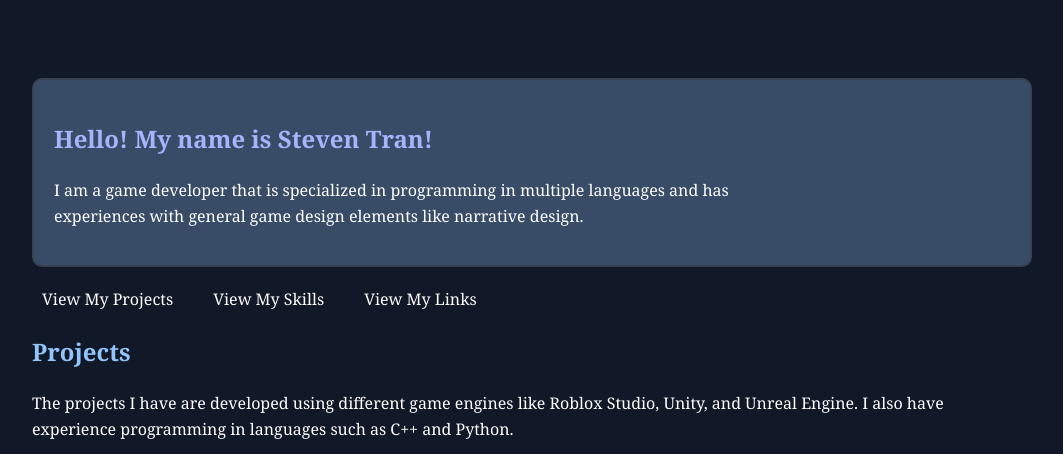
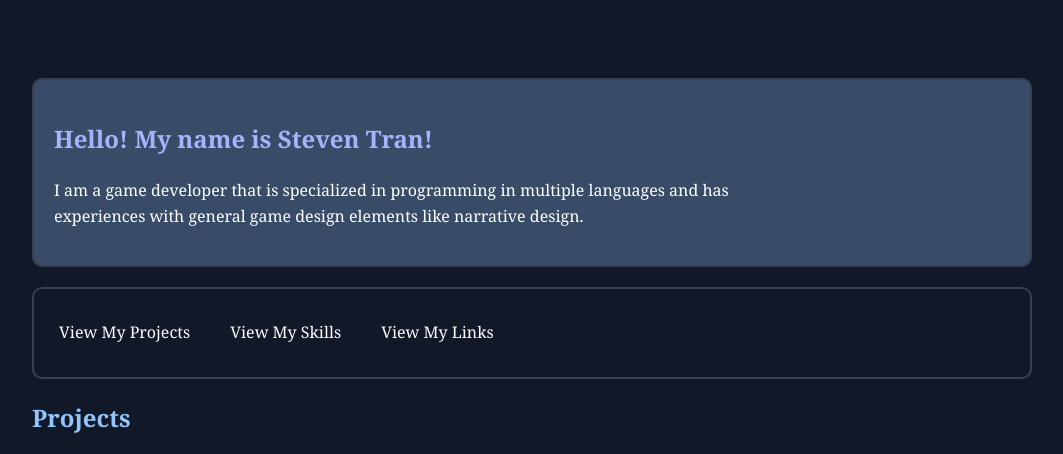
Before and after one commit to shadicl/shadicl.github.io, a plain HTML site: page index.html in a window 1280 px wide. Shown: the top 454 px of the page, without its empty margins (108-1171 px from the left). Drawn offline with Linux system fonts and the light colour scheme.

Commit message:
Sticky Navigation
- Added Sticky Navigaton

```diff
--- a/style.css
+++ b/style.css
@@ -9,6 +9,16 @@
 
 * {
     box-sizing: border-box;
+}
+
+#projects,
+#skills,
+#links {
+    scroll-margin-top: 110px;
+}
+
+html {
+    scroll-behavior: smooth;
 }
 
 body {
@@ -41,6 +51,17 @@ h3 {
 
 #introduction p {
     max-width: 700px;
+}
+
+#tableOfContents {
+    position: sticky;
+    top: 10px;
+    z-index: 10;
+
+    background-color: var(--background-color);
+    padding: 15px;
+    border: 2px solid var(--border-color);
+    border-radius: var(--card-radius);
 }
 
 #tableOfContents ul {
@@ -131,3 +152,9 @@ h3 {
         font-size: 26px;
     }
 }
+
+@media (prefers-reduced-motion: reduce) {
+    html {
+        scroll-behavior: auto;
+    }
+}
```
